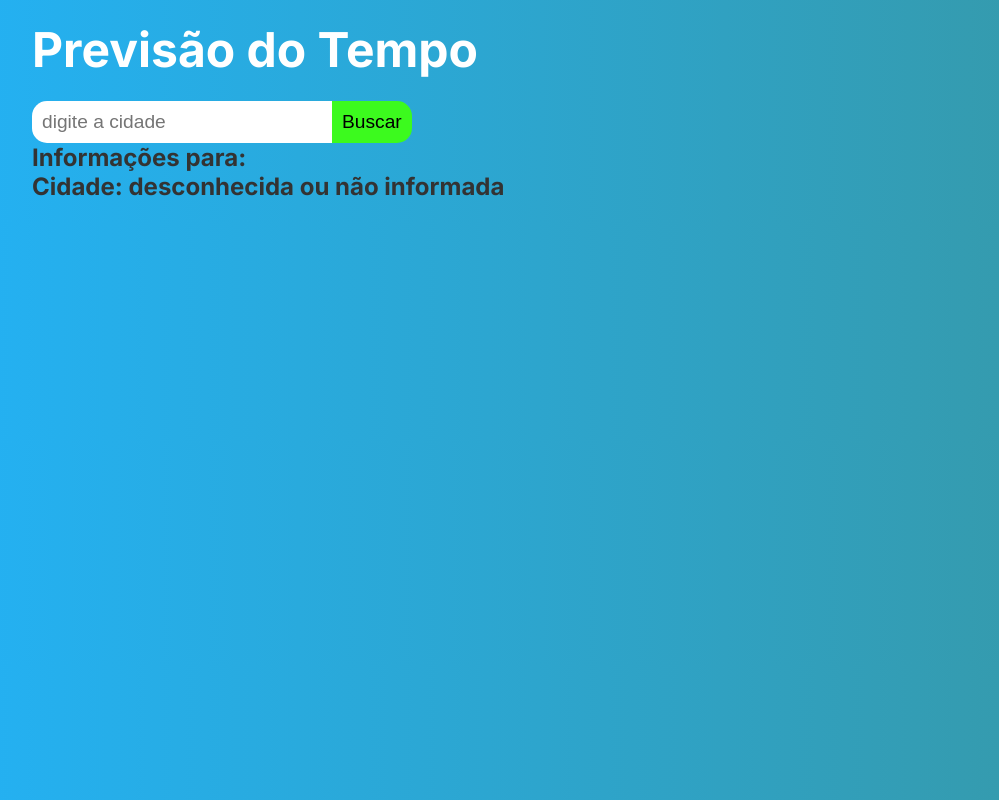
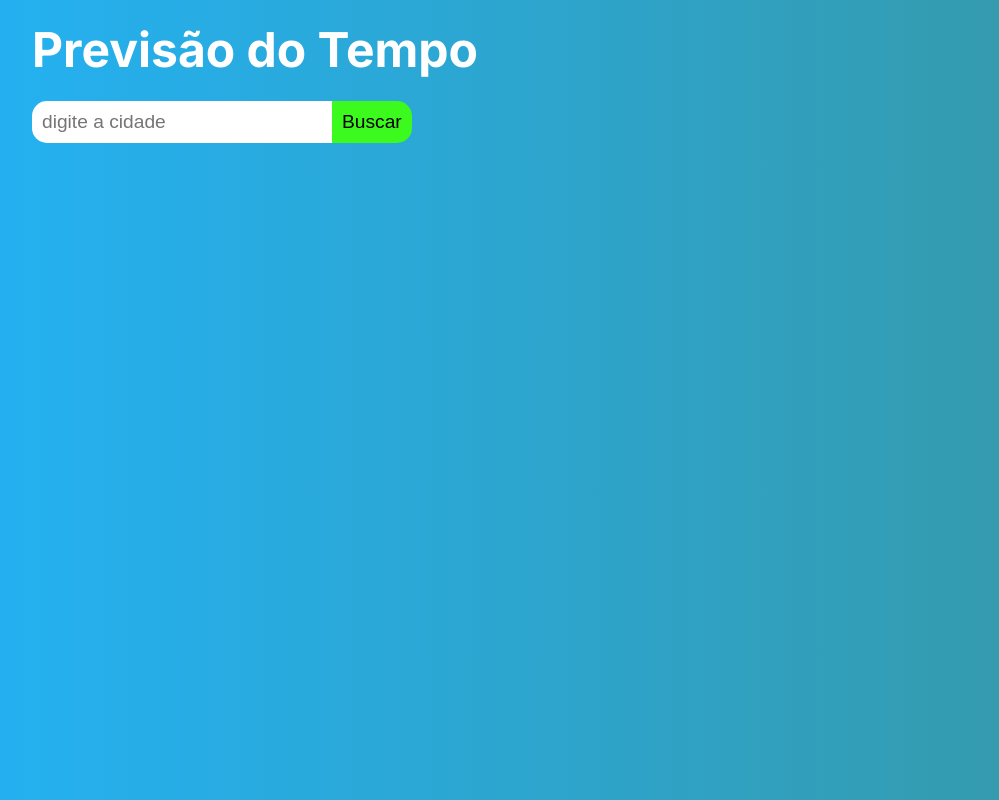
Before and after one commit to luizcarvalhosilva/time-forecast, a React (Vite) app in the folder time-forecast/: page / in a window 1280 px wide. Shown: the whole page, without its empty margins (128-1127 px from the left). Built offline with nearby package versions, Linux system fonts and the light colour scheme.

Commit message:
feat: exibir WeatherInfo apenas quando necessário no App.jsx.
- Ajustado o código do componente App.jsx para renderizar WeatherInfo condicionalmente.
- Garantido que os dados só sejam exibidos quando disponíveis.

```diff
--- a/time-forecast/src/App.jsx
+++ b/time-forecast/src/App.jsx
@@ -4,7 +4,7 @@ import './App.css'
 import WeatherInfo from './Components/WeatherInfo/WeatherInfo';
 
 function App() {
-  const [weather, setWeather] = useState({});
+  const [weather, setWeather] = useState();
 
 
   const cityInputRef = useRef();
@@ -22,7 +22,7 @@ function App() {
       <h1>Previsão do Tempo</h1>
       <input ref={cityInputRef} type="text" placeholder='digite a cidade'/>
       <button onClick={citySearch}>Buscar</button>
-      <WeatherInfo weatherData={weather}/>
+      {weather && <WeatherInfo weatherData={weather}/>}
     </div>
   )
 }
```
